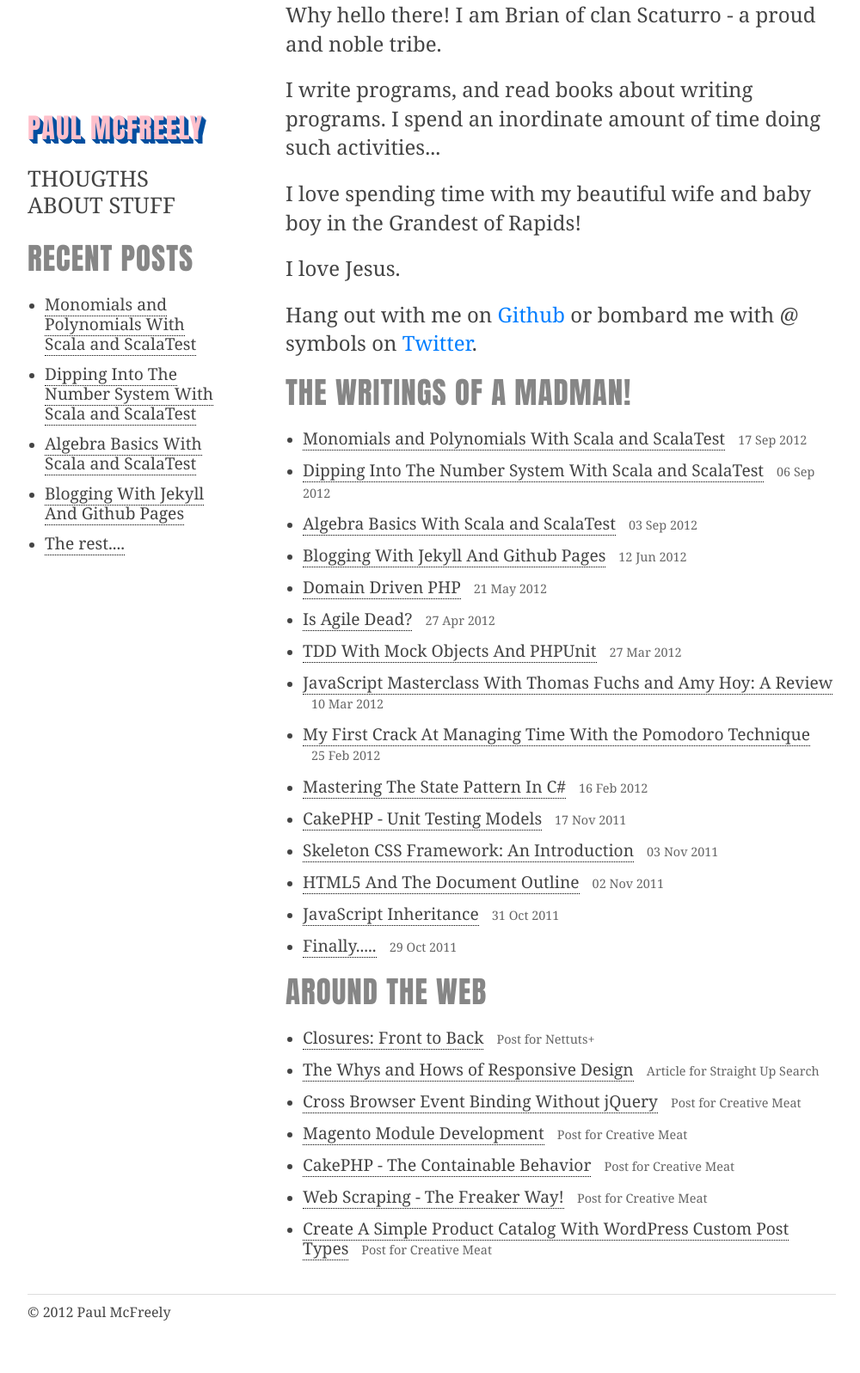
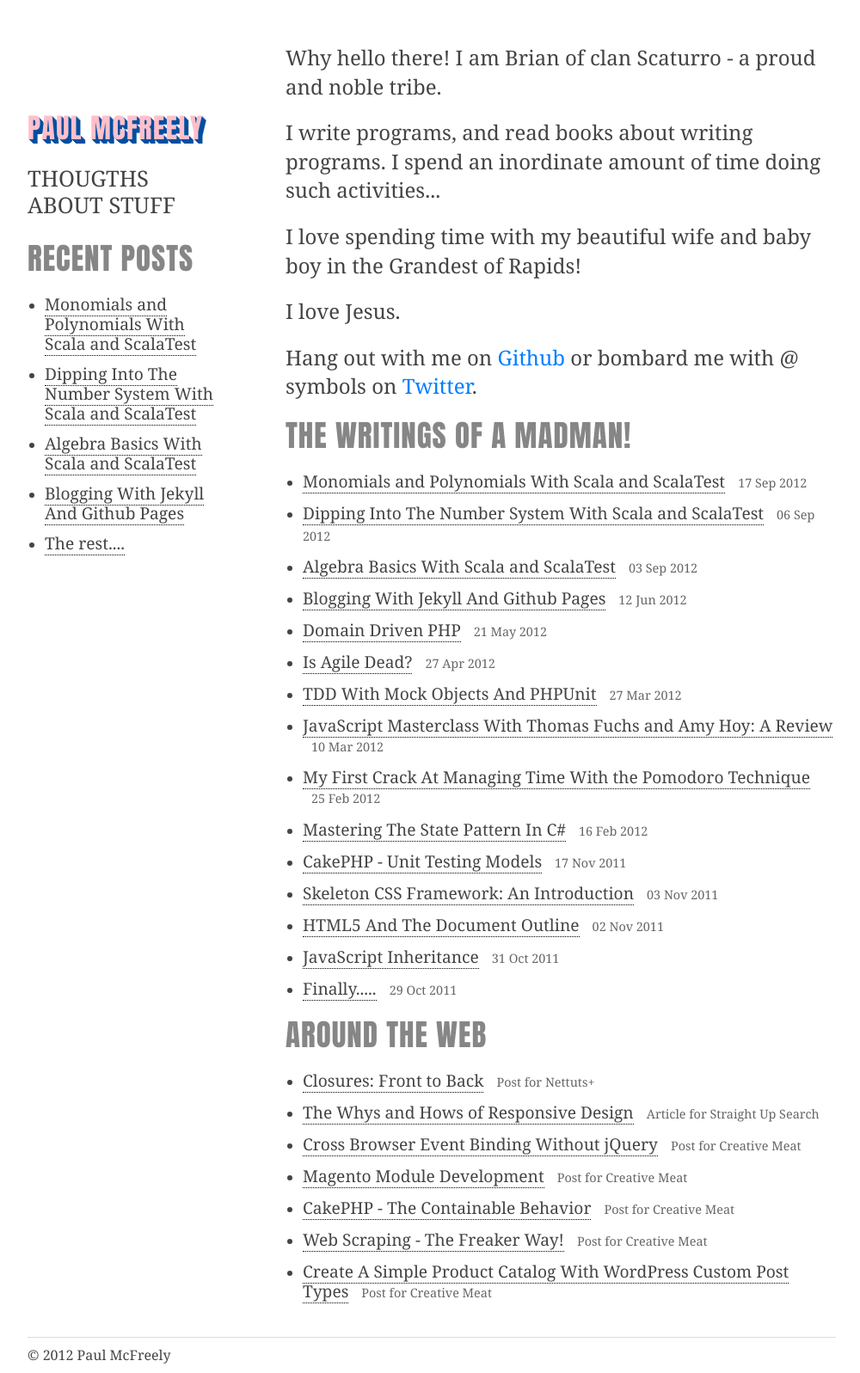
Before and after one commit to McFreely/mcfreely.github.com, a Jekyll site: the page built from index.html, in a window 1280 px wide. Shown: the whole page at 86% size, without its empty margins (128-1128 px from the left). Built offline with Jekyll 4.4.1, drawn with Linux system fonts in a browser that asks for light colours; before the commit the page ends 1547 px from its top, so only the background shows below that.

Commit message:
margin top

```diff
--- a/css/base.css
+++ b/css/base.css
@@ -58,7 +58,9 @@
 		-webkit-font-smoothing: antialiased; /* Fix for webkit rendering */
 		-webkit-text-size-adjust: 100%;
  }
-
+ 	div#main {
+ 		margin-top: 50px;
+ 	}
 
 /* #Typography
 ================================================== */
```
